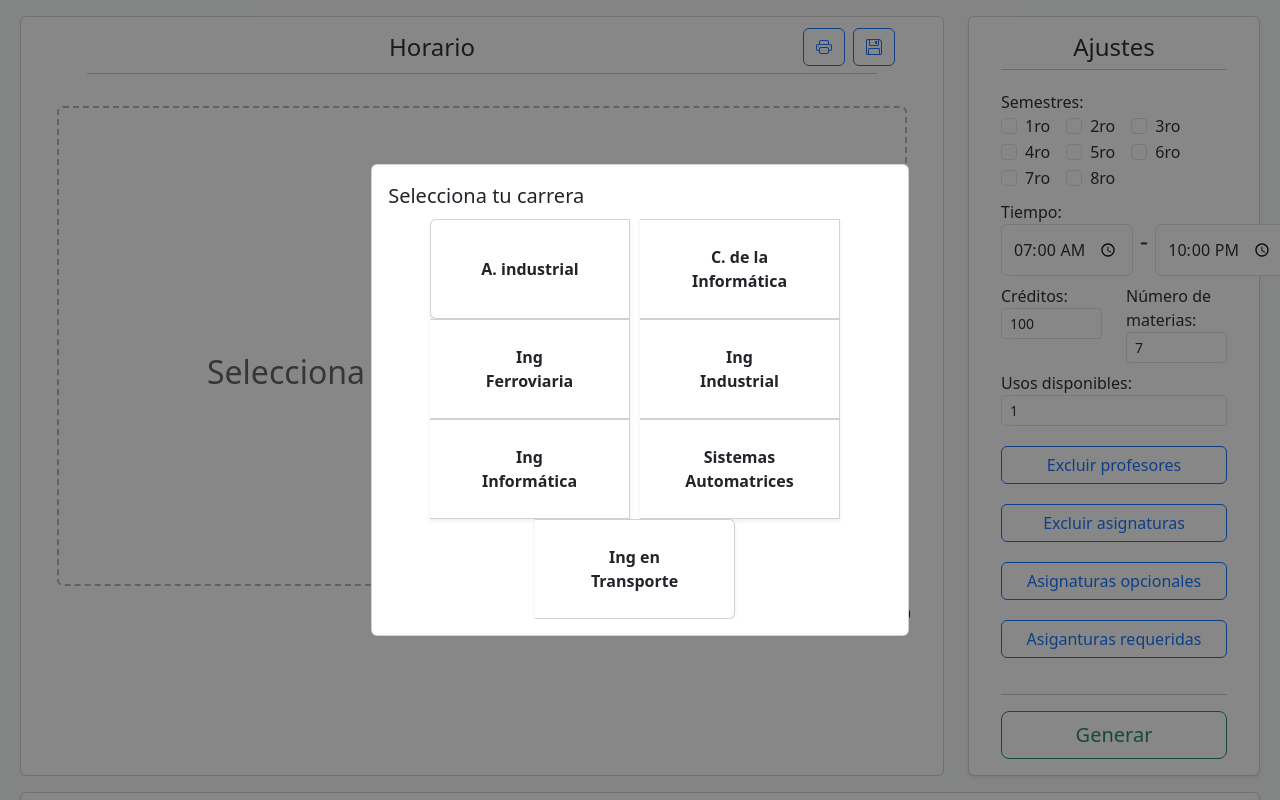
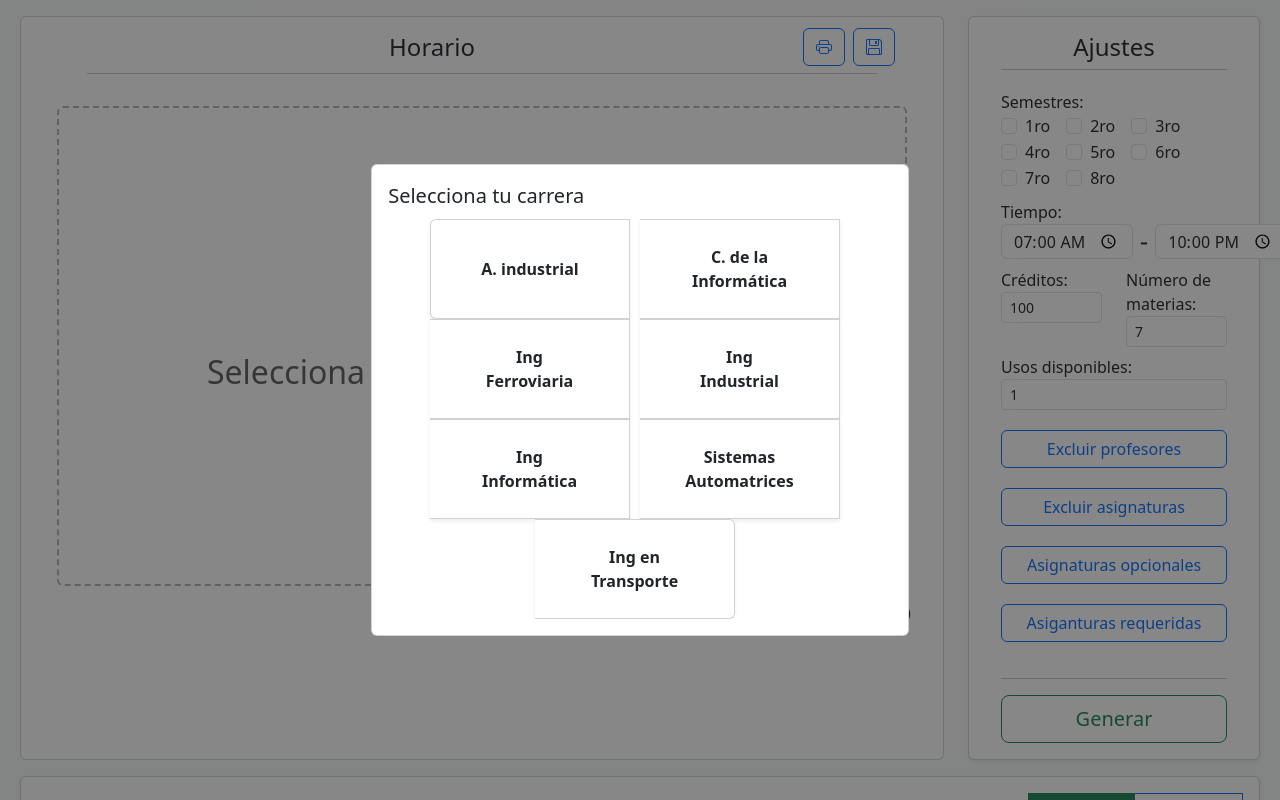
Before and after one commit to Luis4Armenta/schedule-generator, a React (Create React App) app: page /generator in a window 1280 px wide. Shown: the top 800 px of the page. Built offline with nearby package versions, Linux system fonts and the light colour scheme.

Commit message:
style: cambio en el tamaño de los time inputs

```diff
--- a/src/pages/generator/Components/form/ScheduleGenerationForm.js
+++ b/src/pages/generator/Components/form/ScheduleGenerationForm.js
@@ -98,12 +98,12 @@ const ScheduleGenerationForm = () => {
               {/* Tiempo - Inputs para hora de inicio y hora de fin */}
               <div className="form-group my-1">
                 <label className='fs-6 fw-medium'>Tiempo:</label>
-                <div className="d-flex justify-content-between">
-                    <input type="time" className="form-control" name="horaInicio" placeholder="Ej. 09:00" value={startTime} onChange={(e) => dispatch( changeStartTime(e.target.value) )}/>
+                <div className="d-flex justify-content-between py-0 my-0">
+                    <input title="Hora de entrada" type="time" className="form-control my-0 py-0" name="horaInicio" value={startTime} onChange={(e) => dispatch( changeStartTime(e.target.value) )} style={{height: '35px'}}/>
                   <div className=''>
-                    <p className='mx-1 fw font-monospace fs-4'> - </p>
+                    <p className='mx-1 fw font-monospace fs-4 py-0 my-0'> - </p>
                   </div>
-                    <input type="time" className="form-control" name="horaFin" placeholder="Ej. 17:00" value={endTime} onChange={(e) => dispatch( changeEndTime(e.target.value) )}/>
+                    <input title="Hora de salida" type="time" className="form-control my-0 py-0" name="horaFin" value={endTime} onChange={(e) => dispatch( changeEndTime(e.target.value) )} style={{height: '35px'}}/>
                 </div>
               </div>
 
```
